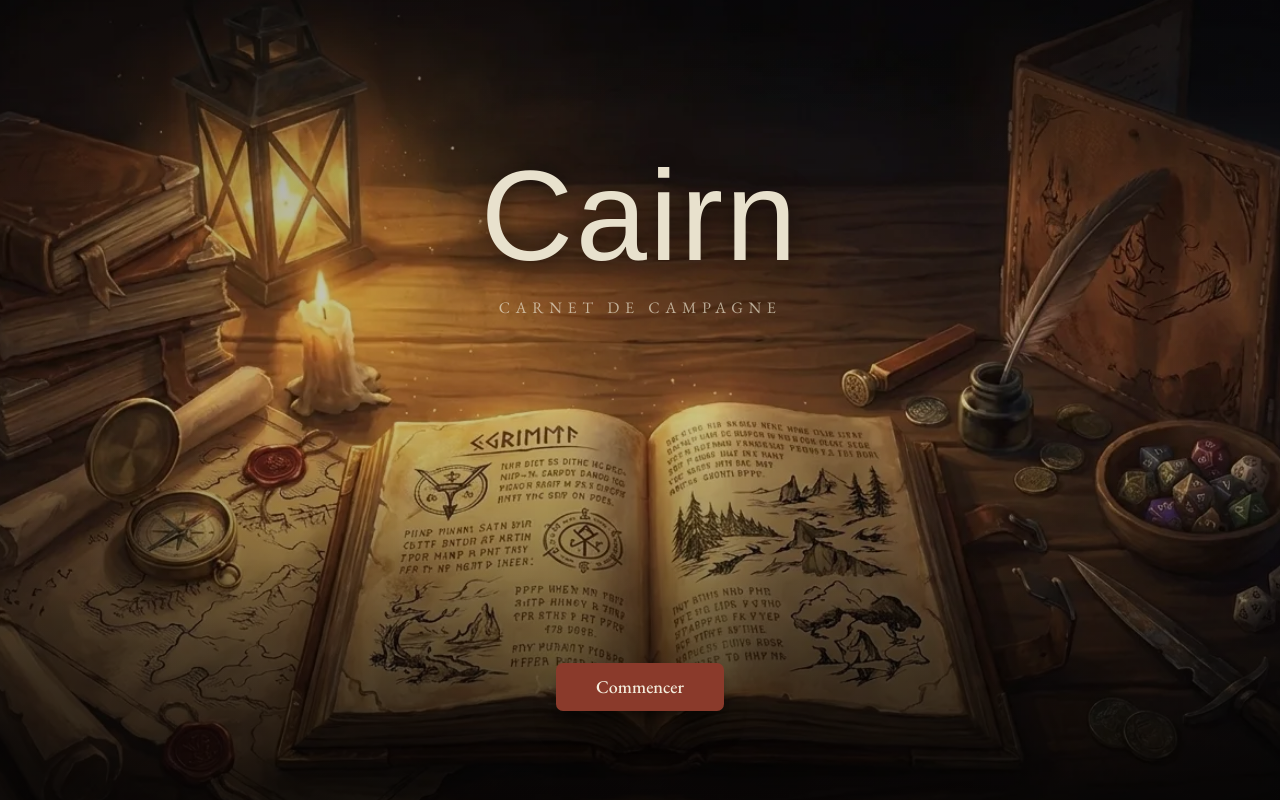
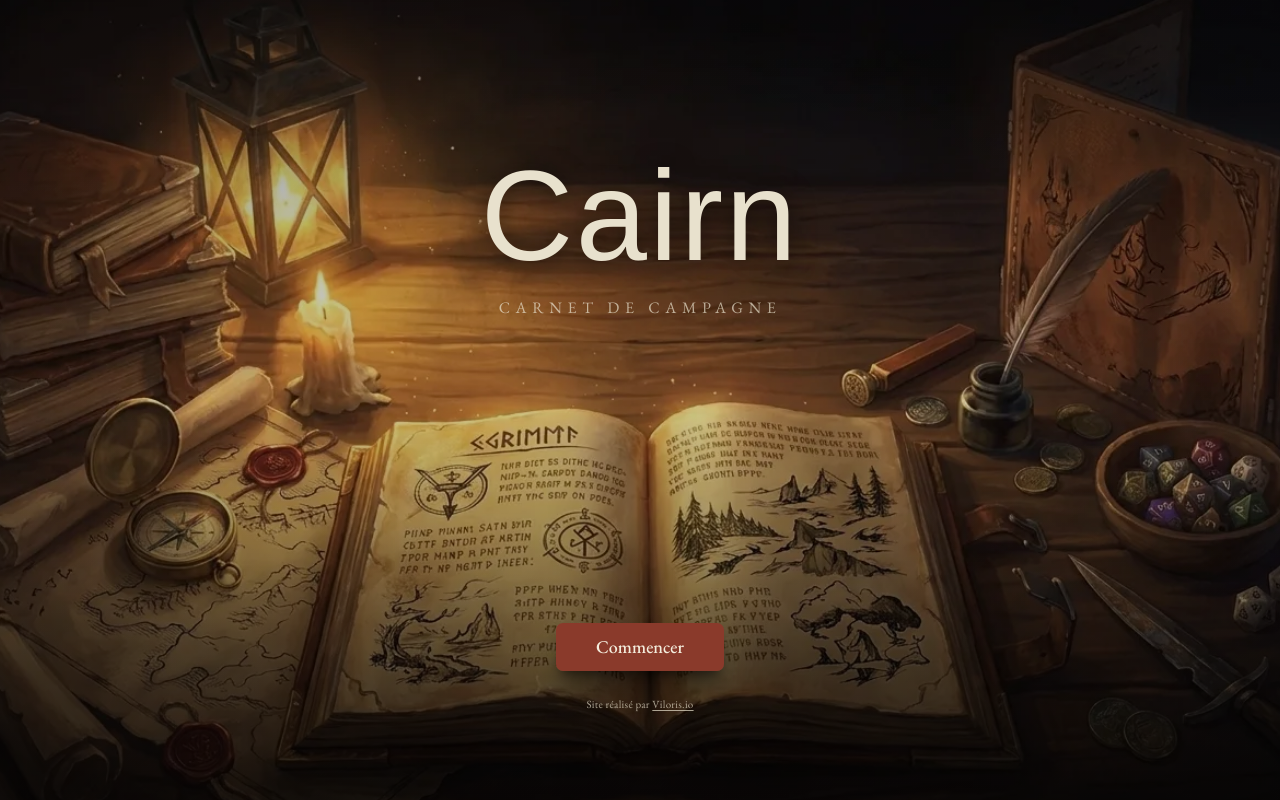
Before and after one commit to adrienvidal/jdr-book, a Next.js app: page / in a window 1280 px wide. Built offline with nearby package versions, Linux system fonts and the light colour scheme; no server answers; a web font is replaced by a local one.

Commit message:
feat(landing): enhance accessibility with reduced motion support and focus ring adjustments

```diff
--- a/src/app/globals.css
+++ b/src/app/globals.css
@@ -90,12 +90,43 @@
     outline-offset: 2px;
   }
 
+  /* tw-animate-css n'embarque aucun garde-fou : sans ceci, les entrées
+     échelonnées de la landing s'exécutent en entier pour qui a demandé moins
+     de mouvement. On atterrit sur l'état final immédiatement — le délai est
+     neutralisé aussi, sinon `fill-mode-backwards` retient l'élément invisible
+     pendant toute sa durée d'attente. */
+  @media (prefers-reduced-motion: reduce) {
+    *,
+    *::before,
+    *::after {
+      animation-duration: 0.01ms !important;
+      animation-delay: 0ms !important;
+      animation-iteration-count: 1 !important;
+      transition-duration: 0.01ms !important;
+      scroll-behavior: auto !important;
+    }
+  }
+
   * {
     @apply border-border outline-ring/50;
   }
 
   html {
     @apply font-sans;
+  }
+}
+
+/* Anneau de focus pour les surfaces sombres (landing). L'anneau rouille par
+   défaut n'y mesure que 2,27:1, sous le minimum WCAG non-texte de 3:1 : il est
+   taillé pour le parchemin, pas pour une scène nocturne. Le parch y mesure
+   13,4:1.
+   Doit vivre dans `utilities`, pas dans `base` : la règle `*` du base applique
+   `outline-ring/50` depuis la couche utilities, qui gagne sur toute règle de
+   base quelle que soit sa spécificité. Placée dans base, cette classe est
+   silencieusement écrasée (vérifié : l'anneau restait rouille). */
+@layer utilities {
+  .focus-ring-parch:focus-visible {
+    outline-color: var(--color-parch);
   }
 }
 
--- a/src/app/page.tsx
+++ b/src/app/page.tsx
@@ -43,7 +43,7 @@ export default async function Landing({
           Allégés une fois (55/35/80 → 38/18/66, vignette 0,6 → 0,45) : +33 % de
           luminance composite, contraste texte/fond mesuré à 6,4:1 au pire
           (sous-titre), très au-dessus du minimum AA de 4,5:1. */}
-      <div className="absolute inset-0 bg-gradient-to-b from-black/38 via-black/[.18] to-black/[.66]" />
+      <div className="absolute inset-0 bg-linear-to-b from-black/38 via-black/18 to-black/66" />
       <div className="absolute inset-0 [background:radial-gradient(120%_85%_at_50%_42%,transparent_30%,rgba(0,0,0,0.45)_100%)]" />
 
       {/* Contenu centré */}
@@ -57,6 +57,24 @@ export default async function Landing({
 
         <div className="animate-in fade-in slide-in-from-bottom-2 delay-300 fill-mode-backwards duration-700 mt-auto">
           <LandingStart authed={authed} openLogin={!!login} />
+          {/* Signature discrète : assez lisible pour être lue, assez effacée
+              pour ne pas disputer l'attention au bouton juste au-dessus.
+              Opacité mesurée sur le rendu réel, pas calculée : à 11 px
+              l'antialiasing dilue les glyphes, si bien que le contraste perçu
+              tombe bien sous le calcul théorique (/55 calculait 5,0:1 mais ne
+              mesurait que 3,66:1 à l'écran). /70 est l'opacité qui passe AA
+              une fois rendue. Baisser cette valeur redemande une mesure. */}
+          <p className="mt-6 text-[11px] tracking-wide text-parch/70">
+            Site réalisé par{" "}
+            <a
+              href="https://viloris.io"
+              target="_blank"
+              rel="noreferrer"
+              className="focus-ring-parch rounded-sm underline underline-offset-2 transition-colors hover:text-parch"
+            >
+              Viloris.io
+            </a>
+          </p>
         </div>
       </div>
     </main>
--- a/src/components/LandingStart.tsx
+++ b/src/components/LandingStart.tsx
@@ -15,7 +15,10 @@ import { Input } from "@/components/ui/input";
 import { Label } from "@/components/ui/label";
 import { SubmitButton } from "@/components/SubmitButton";
 
-const START_CLASSES = "px-10 py-6 text-lg shadow-xl shadow-black/40";
+// `focus-ring-parch` : le bouton est rouille sur une scène nocturne, et
+// l'anneau de focus par défaut est rouille lui aussi — invisible des deux
+// côtés du bord. Sur la landing seulement, l'anneau passe au parchemin.
+const START_CLASSES = "focus-ring-parch px-10 py-6 text-lg shadow-xl shadow-black/40";
 
 // Bouton « Commencer » de la landing.
 // - Déjà connecté : lien direct vers /table (entrée immédiate).
```
